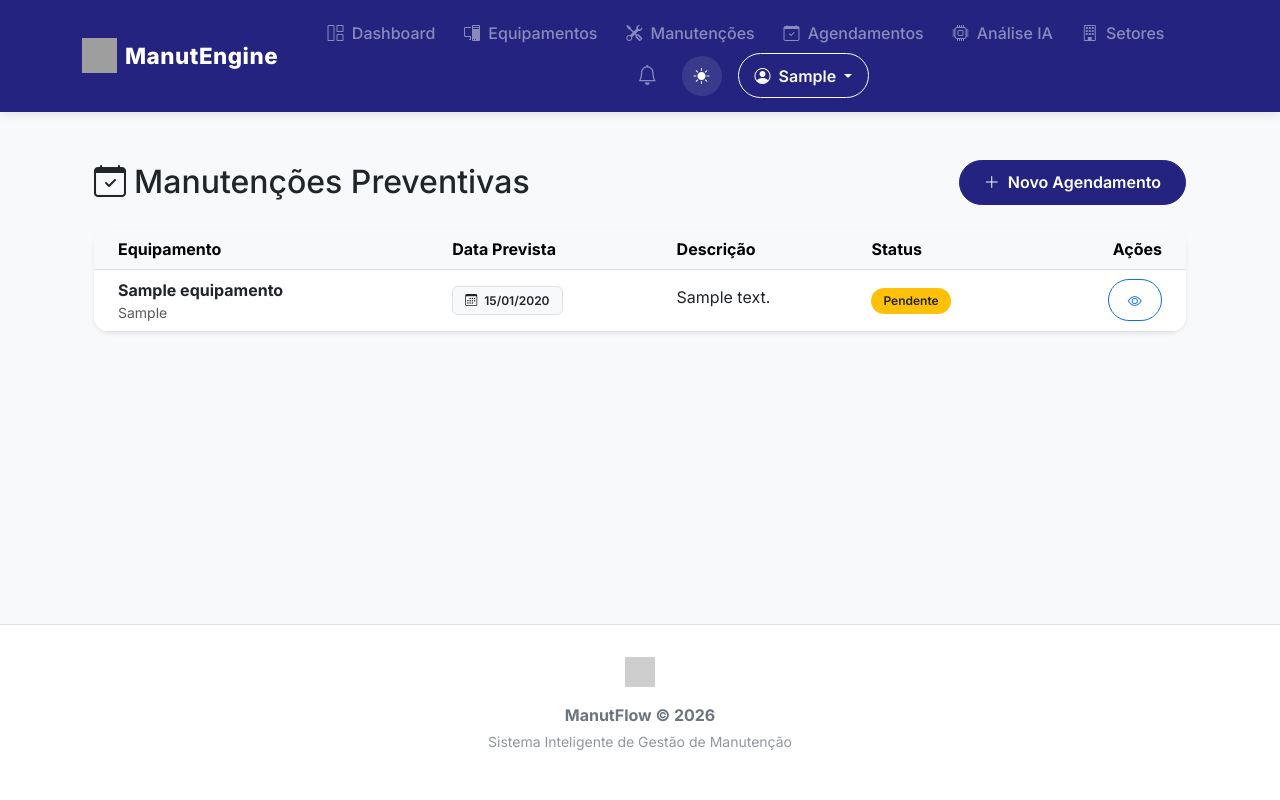
After one commit to amand4morais/ManutFlow, a Flask app: page /agendamentos in a window 1280 px wide. The commit adds this page. Run offline with Flask 3, Linux system fonts and the light colour scheme; a user stored in the database is signed in; tables that the repository leaves empty hold one stand-in row (values such as "Sample post"); grey boxes are pictures that could not be loaded.

Commit message:
added notifications mechanism

```diff
--- a/app.py
+++ b/app.py
@@ -9,12 +9,15 @@ from models.equipamento import Equipamento
 from models.manutencao import Manutencao
 from models.setor import Setor
 from models.funcionario import Funcionario
+from models.notificacao import Notificacao
+from models.agendamento import Agendamento
 
 from controllers.equipamento_controller import equipamento_bp
 from controllers.manutencao_controller import manutencao_bp
 from controllers.ia_controller import ia_bp
 from controllers.setor_controller import setor_bp
 from controllers.auth_controller import auth_bp
+from controllers.notificacao_controller import notificacao_bp
 
 import config
 from dotenv import load_dotenv
@@ -53,6 +56,7 @@ app.register_blueprint(manutencao_bp)
 app.register_blueprint(ia_bp)
 app.register_blueprint(setor_bp)
 app.register_blueprint(auth_bp)
+app.register_blueprint(notificacao_bp)
 
 @app.route('/')
 def index():
--- /dev/null
+++ b/controllers/notificacao_controller.py
@@ -0,0 +1,147 @@
+from flask import Blueprint, render_template, redirect, url_for, flash, jsonify, request
+from flask_login import login_required, current_user
+from models.notificacao import Notificacao
+from models.agendamento import Agendamento
+from models.equipamento import Equipamento
+from models.funcionario import Funcionario
+from models.database import db
+from datetime import datetime, timedelta
+
+notificacao_bp = Blueprint('notificacao', __name__)
+
+@notificacao_bp.route('/notificacoes')
+@login_required
+def listar():
+    """Lista todas as notificações do usuário logado"""
+    notificacoes = Notificacao.query.filter_by(usuario_id=current_user.id).order_by(Notificacao.data_criacao.desc()).all()
+    return render_template('notificacoes.html', notificacoes=notificacoes)
+
+@notificacao_bp.route('/notificacoes/lida/<int:id>')
+@login_required
+def marcar_lida(id):
+    """Marca uma notificação como lida e redireciona se houver link"""
+    notif = Notificacao.query.get_or_404(id)
+    if notif.usuario_id == current_user.id:
+        notif.lida = True
+        db.session.commit()
+        if notif.link:
+            return redirect(notif.link)
+    return redirect(url_for('notificacao.listar'))
+
+@notificacao_bp.route('/notificacoes/limpar-todas')
+@login_required
+def limpar_todas():
+    """Marca todas as notificações do usuário como lidas"""
+    Notificacao.query.filter_by(usuario_id=current_user.id, lida=False).update({Notificacao.lida: True})
+    db.session.commit()
+    flash('Todas as notificações foram marcadas como lidas.', 'success')
+    return redirect(url_for('notificacao.listar'))
+
+@notificacao_bp.route('/agendamentos')
+@login_required
+def listar_agendamentos():
+    """Lista agendamentos de preventivas"""
+    if current_user.is_admin:
+        agendamentos = Agendamento.query.order_by(Agendamento.data_prevista.asc()).all()
+    else:
+        # Funcionário vê agendamentos dos equipamentos que ele é responsável
+        agendamentos = Agendamento.query.join(Equipamento).filter(Equipamento.responsavel_id == current_user.id).order_by(Agendamento.data_prevista.asc()).all()
+
+    return render_template('agendamentos.html', agendamentos=agendamentos)
+
+@notificacao_bp.route('/agendamentos/novo', methods=['GET', 'POST'])
+@login_required
+def novo_agendamento():
+    """Cria um novo agendamento de preventiva (Apenas Admin)"""
+    if not current_user.is_admin:
+        flash('Acesso negado. Apenas administradores podem agendar manutenções.', 'danger')
+        return redirect(url_for('notificacao.listar_agendamentos'))
+
+    equipamentos = Equipamento.get_all()
+
+    if request.method == 'POST':
+        equipamento_id = request.form.get('equipamento_id')
+        data_prevista_str = request.form.get('data_prevista')
+        descricao = request.form.get('descricao')
+
+        try:
+            data_prevista = datetime.strptime(data_prevista_str, '%Y-%m-%d').date()
+            novo = Agendamento(
+                equipamento_id=equipamento_id,
+                data_prevista=data_prevista,
+                descricao=descricao
+            )
+            novo.save()
+
+            # Notificar o responsável pelo equipamento
+            eq = Equipamento.get_by_id(equipamento_id)
+            if eq and eq.responsavel_id:
+                Notificacao.criar(
+                    usuario_id=eq.responsavel_id,
+                    titulo="Nova Preventiva Agendada",
+                    mensagem=f"Uma manutenção preventiva foi agendada para o equipamento {eq.nome} ({eq.codigo}) em {data_prevista.strftime('%d/%m/%Y')}.",
+                    tipo="info",
+                    link=url_for('notificacao.listar_agendamentos')
+                )
+
+            flash('Manutenção preventiva agendada com sucesso!', 'success')
+            return redirect(url_for('notificacao.listar_agendamentos'))
+        except Exception as e:
+            flash(f'Erro ao agendar: {str(e)}', 'danger')
+
+    return render_template('cadastro_agendamento.html', equipamentos=equipamentos)
+
+@notificacao_bp.route('/api/notificacoes/count')
+@login_required
+def count_notificacoes():
+    """Retorna a contagem de notificações não lidas para a navbar"""
+    count = Notificacao.query.filter_by(usuario_id=current_user.id, lida=False).count()
+    return jsonify({'count': count})
+
+def verificar_prazos_preventivas():
+    """
+    Função para verificar agendamentos próximos e criar notificações.
+    Pode ser chamada no login ou via tarefa agendada.
+    """
+    hoje = datetime.now().date()
+    alerta_em = hoje + timedelta(days=3) # Alerta com 3 dias de antecedência
+
+    # Busca agendamentos pendentes próximos da data
+    agendamentos = Agendamento.query.filter(
+        Agendamento.status == 'pendente',
+        Agendamento.data_prevista <= alerta_em,
+        Agendamento.data_prevista >= hoje # Apenas datas futuras ou hoje
+    ).all()
+
+    for ag in agendamentos:
+        eq = ag.equipamento
+        if not eq:
+            continue
+
+        # Título padronizado para busca exata
+        titulo = f"ALERTA: Preventiva Próxima - {eq.codigo} ({ag.data_prevista.strftime('%d/%m/%Y')})"
+        msg = f"O equipamento {eq.nome} tem uma manutenção preventiva agendada para {ag.data_prevista.strftime('%d/%m/%Y')}."
+
+        # 1. Notificar Responsável (se houver)
+        if eq.responsavel_id:
+            # Busca rigorosa: mesmo título para o mesmo usuário
+            ja_notificado = db.session.query(Notificacao).filter(
+                Notificacao.usuario_id == eq.responsavel_id,
+                Notificacao.titulo == titulo
+            ).first()
+
+            if not ja_notificado:
+                Notificacao.criar(eq.responsavel_id, titulo, msg, 'warning', url_for('notificacao.listar_agendamentos'))
+
+        # 2. Notificar Admins
+        admins = Funcionario.query.filter_by(is_admin=True).all()
+        for admin in admins:
+            # Evita duplicar se o admin for o próprio responsável
+            if admin.id != eq.responsavel_id:
+                ja_notificado_admin = db.session.query(Notificacao).filter(
+                    Notificacao.usuario_id == admin.id,
+                    Notificacao.titulo == titulo
+                ).first()
+
+                if not ja_notificado_admin:
+                    Notificacao.criar(admin.id, titulo, msg, 'warning', url_for('notificacao.listar_agendamentos'))
--- /dev/null
+++ b/views/templates/agendamentos.html
@@ -0,0 +1,68 @@
+{% extends "base.html" %}
+
+{% block title %}Agendamentos - ManutFlow{% endblock %}
+
+{% block content %}
+<div class="container">
+    <div class="d-flex justify-content-between align-items-center mb-4">
+        <h2 class="mb-0"><i class="bi bi-calendar-check me-2"></i>Manutenções Preventivas</h2>
+        {% if current_user.is_admin %}
+        <a href="{{ url_for('notificacao.novo_agendamento') }}" class="btn btn-primary rounded-pill px-4">
+            <i class="bi bi-plus-lg me-1"></i> Novo Agendamento
+        </a>
+        {% endif %}
+    </div>
+
+    <div class="card border-0 shadow-sm rounded-4">
+        <div class="table-responsive">
+            <table class="table table-hover align-middle mb-0">
+                <thead class="table-light">
+                    <tr>
+                        <th class="ps-4">Equipamento</th>
+                        <th>Data Prevista</th>
+                        <th>Descrição</th>
+                        <th>Status</th>
+                        <th class="text-end pe-4">Ações</th>
+                    </tr>
+                </thead>
+                <tbody>
+                    {% for ag in agendamentos %}
+                    <tr>
+                        <td class="ps-4">
+                            <div class="fw-bold">{{ ag.equipamento.nome }}</div>
+                            <div class="small text-muted">{{ ag.equipamento.codigo }}</div>
+                        </td>
+                        <td>
+                            <span class="badge bg-light text-dark border">
+                                <i class="bi bi-calendar3 me-1"></i> {{ ag.data_prevista.strftime('%d/%m/%Y') }}
+                            </span>
+                        </td>
+                        <td><span class="text-truncate d-inline-block" style="max-width: 200px;">{{ ag.descricao or 'Sem descrição' }}</span></td>
+                        <td>
+                            {% if ag.status == 'pendente' %}
+                                <span class="badge bg-warning text-dark rounded-pill">Pendente</span>
+                            {% elif ag.status == 'concluido' %}
+                                <span class="badge bg-success rounded-pill">Concluído</span>
+                            {% else %}
+                                <span class="badge bg-secondary rounded-pill">{{ ag.status }}</span>
+                            {% endif %}
+                        </td>
+                        <td class="text-end pe-4">
+                            <a href="{{ url_for('equipamento.detalhe_equipamento', equipamento_id=ag.equipamento_id) }}" class="btn btn-sm btn-outline-primary rounded-pill">
+                                <i class="bi bi-eye"></i>
+                            </a>
+                        </td>
+                    </tr>
+                    {% else %}
+                    <tr>
+                        <td colspan="5" class="text-center py-5 text-muted">
+                            Nenhum agendamento encontrado.
+                        </td>
+                    </tr>
+                    {% endfor %}
+                </tbody>
+            </table>
+        </div>
+    </div>
+</div>
+{% endblock %}
--- a/views/templates/base.html
+++ b/views/templates/base.html
@@ -58,6 +58,11 @@
                                 <i class="bi bi-tools me-1"></i> Manutenções
                             </a>
                         </li>
+                        <li class="nav-item">
+                            <a class="nav-link px-2" href="{{ url_for('notificacao.listar_agendamentos') }}">
+                                <i class="bi bi-calendar-check me-1"></i> Agendamentos
+                            </a>
+                        </li>
 
                         {% if current_user.is_authenticated and current_user.is_admin %}
                         <li class="nav-item">
@@ -68,6 +73,18 @@
                         <li class="nav-item">
                             <a class="nav-link px-2" href="{{ url_for('setor.lista') }}">
                                 <i class="bi bi-building me-1"></i> Setores
+                            </a>
+                        </li>
+                        {% endif %}
+
+                        <!-- Notificações -->
+                        {% if current_user.is_authenticated %}
+                        <li class="nav-item">
+                            <a class="nav-link px-2 position-relative" href="{{ url_for('notificacao.listar') }}">
+                                <i class="bi bi-bell fs-5"></i>
+                                <span id="notif-badge" class="position-absolute top-0 start-100 translate-middle badge rounded-pill bg-danger d-none" style="font-size: 0.6rem;">
+                                    0
+                                </span>
                             </a>
                         </li>
                         {% endif %}
@@ -87,7 +104,8 @@
                                         <i class="bi bi-person-circle me-1"></i> {{ current_user.nome.split(' ')[0] }}
                                     </button>
                                     <ul class="dropdown-menu dropdown-menu-end shadow-lg border-0 mt-2" aria-labelledby="userDropdown">
-                                        <li><a class="dropdown-item py-2" href="{{ url_for('auth.configuracoes') }}"><i class="bi bi-person me-2"></i> Perfil</a></li>
+                                        <li><a class="dropdown-item py-2" href="{{ url_for('auth.perfil') }}"><i class="bi bi-person me-2"></i> Meu Perfil</a></li>
+                                        <li><a class="dropdown-item py-2" href="{{ url_for('auth.configuracoes') }}"><i class="bi bi-gear me-2"></i> Configurações</a></li>
                                         {% if current_user.is_admin %}
                                             <li><a class="dropdown-item py-2" href="{{ url_for('auth.admin_configuracoes') }}"><i class="bi bi-shield-lock me-2"></i> Admin</a></li>
                                         {% endif %}
@@ -172,6 +190,28 @@
         }
     </script>
 
+    <script>
+        // Atualizar badge de notificações
+        function updateNotifBadge() {
+            fetch('/api/notificacoes/count')
+                .then(response => response.json())
+                .then(data => {
+                    const badge = document.getElementById('notif-badge');
+                    if (badge) {
+                        if (data.count > 0) {
+                            badge.innerText = data.count;
+                            badge.classList.remove('d-none');
+                        } else {
+                            badge.classList.add('d-none');
+                        }
+                    }
+                });
+        }
+        if ({{ 'true' if current_user.is_authenticated else 'false' }}) {
+            updateNotifBadge();
+            setInterval(updateNotifBadge, 30000); // Atualiza a cada 30 segundos
+        }
+    </script>
     {% block extra_js %}{% endblock %}
 </body>
 </html>
```
Also changed, not shown: controllers/auth_controller.py (+8 -0 lines), controllers/equipamento_controller.py (+22 -0 lines), controllers/manutencao_controller.py (+14 -0 lines), models/agendamento.py (added, +49 -0 lines), models/notificacao.py (added, +63 -0 lines), views/templates/cadastro_agendamento.html (added, +45 -0 lines), views/templates/detalhe_equipamento.html (+12 -3 lines), views/templates/index.html (+36 -0 lines), views/templates/notificacoes.html (added, +42 -0 lines).
